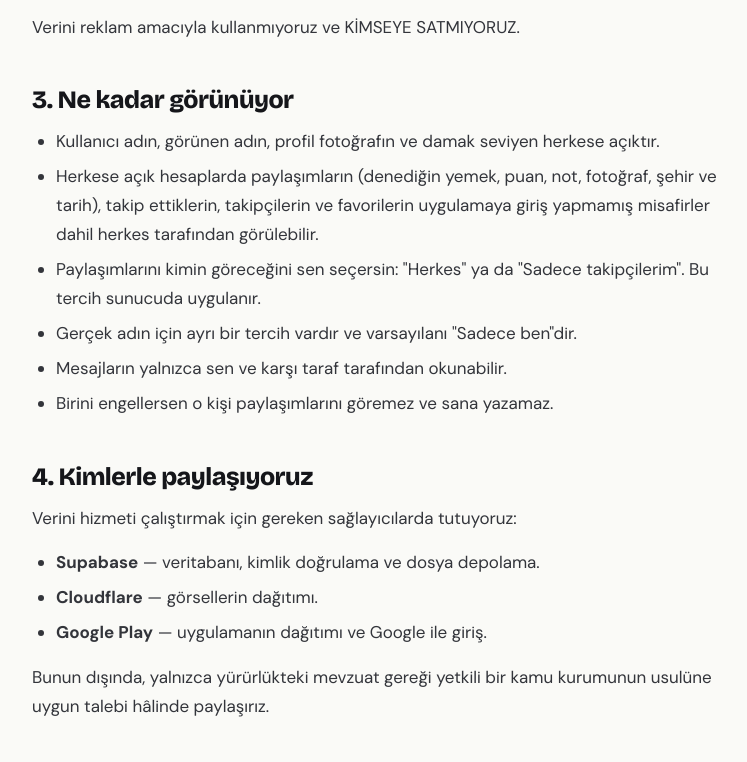
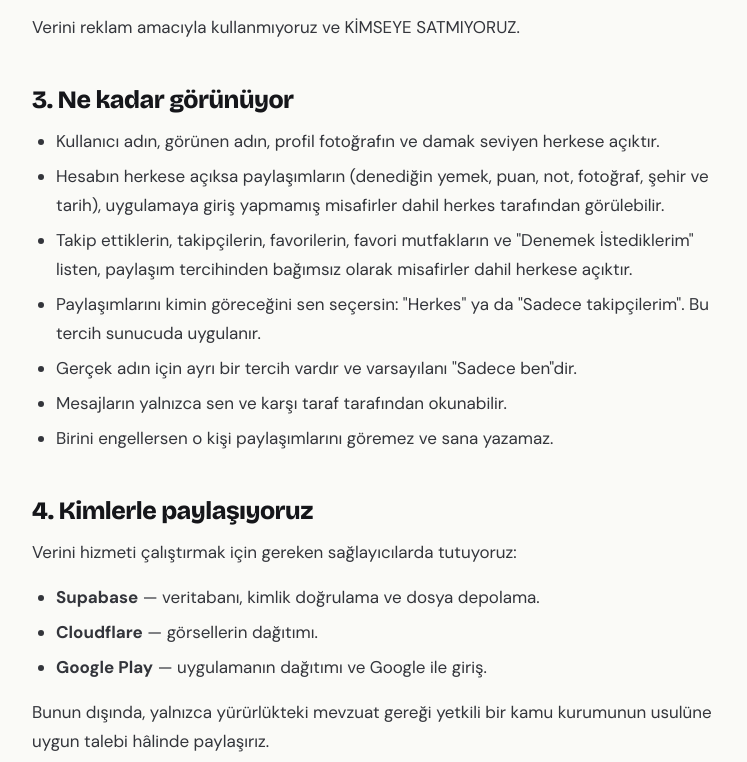
Before and after one commit to OnurSel/selwareapps.com, a plain HTML site: page palate/gizlilik/index.html in a window 1280 px wide. Shown: the part 1524-2286 px from the top of the page, without its empty margins (256-1003 px from the left). Drawn offline with Linux system fonts and the light colour scheme.

Commit message:
Site güncellemesi 2026-11-27 15:53

```diff
--- a/palate/gizlilik/index.html
+++ b/palate/gizlilik/index.html
@@ -54,7 +54,7 @@ toplandığını ve bu veri üzerinde hangi haklara sahip olduğunu anlatır.</p
 <ul><li>Hesabını açmak ve seni tanımak.</li><li>Damak pasaportunu, koleksiyonunu ve istatistiklerini oluşturmak.</li><li>Takip ettiğin kişilerin paylaşımlarını sana göstermek.</li><li>Kötüye kullanımı (spam, taciz, sahte hesap) tespit edip engellemek.</li><li>Uygulamadaki hataları bulmak ve gidermek.</li></ul>
 <p>Verini reklam amacıyla kullanmıyoruz ve KİMSEYE SATMIYORUZ.</p>
 <h2>3. Ne kadar görünüyor</h2>
-<ul><li>Kullanıcı adın, görünen adın, profil fotoğrafın ve damak seviyen herkese açıktır.</li><li>Herkese açık hesaplarda paylaşımların (denediğin yemek, puan, not, fotoğraf, şehir ve tarih), takip ettiklerin, takipçilerin ve favorilerin uygulamaya giriş yapmamış misafirler dahil herkes tarafından görülebilir.</li><li>Paylaşımlarını kimin göreceğini sen seçersin: &quot;Herkes&quot; ya da &quot;Sadece takipçilerim&quot;. Bu tercih sunucuda uygulanır.</li><li>Gerçek adın için ayrı bir tercih vardır ve varsayılanı &quot;Sadece ben&quot;dir.</li><li>Mesajların yalnızca sen ve karşı taraf tarafından okunabilir.</li><li>Birini engellersen o kişi paylaşımlarını göremez ve sana yazamaz.</li></ul>
+<ul><li>Kullanıcı adın, görünen adın, profil fotoğrafın ve damak seviyen herkese açıktır.</li><li>Hesabın herkese açıksa paylaşımların (denediğin yemek, puan, not, fotoğraf, şehir ve tarih), uygulamaya giriş yapmamış misafirler dahil herkes tarafından görülebilir.</li><li>Takip ettiklerin, takipçilerin, favorilerin, favori mutfakların ve &quot;Denemek İstediklerim&quot; listen, paylaşım tercihinden bağımsız olarak misafirler dahil herkese açıktır.</li><li>Paylaşımlarını kimin göreceğini sen seçersin: &quot;Herkes&quot; ya da &quot;Sadece takipçilerim&quot;. Bu tercih sunucuda uygulanır.</li><li>Gerçek adın için ayrı bir tercih vardır ve varsayılanı &quot;Sadece ben&quot;dir.</li><li>Mesajların yalnızca sen ve karşı taraf tarafından okunabilir.</li><li>Birini engellersen o kişi paylaşımlarını göremez ve sana yazamaz.</li></ul>
 <h2>4. Kimlerle paylaşıyoruz</h2>
 <p>Verini hizmeti çalıştırmak için gereken sağlayıcılarda tutuyoruz:</p>
 <ul><li><strong>Supabase</strong> — veritabanı, kimlik doğrulama ve dosya depolama.</li><li><strong>Cloudflare</strong> — görsellerin dağıtımı.</li><li><strong>Google Play</strong> — uygulamanın dağıtımı ve Google ile giriş.</li></ul>
```
Also changed, not shown: en/palate/privacy/index.html (+1 -1 lines).
